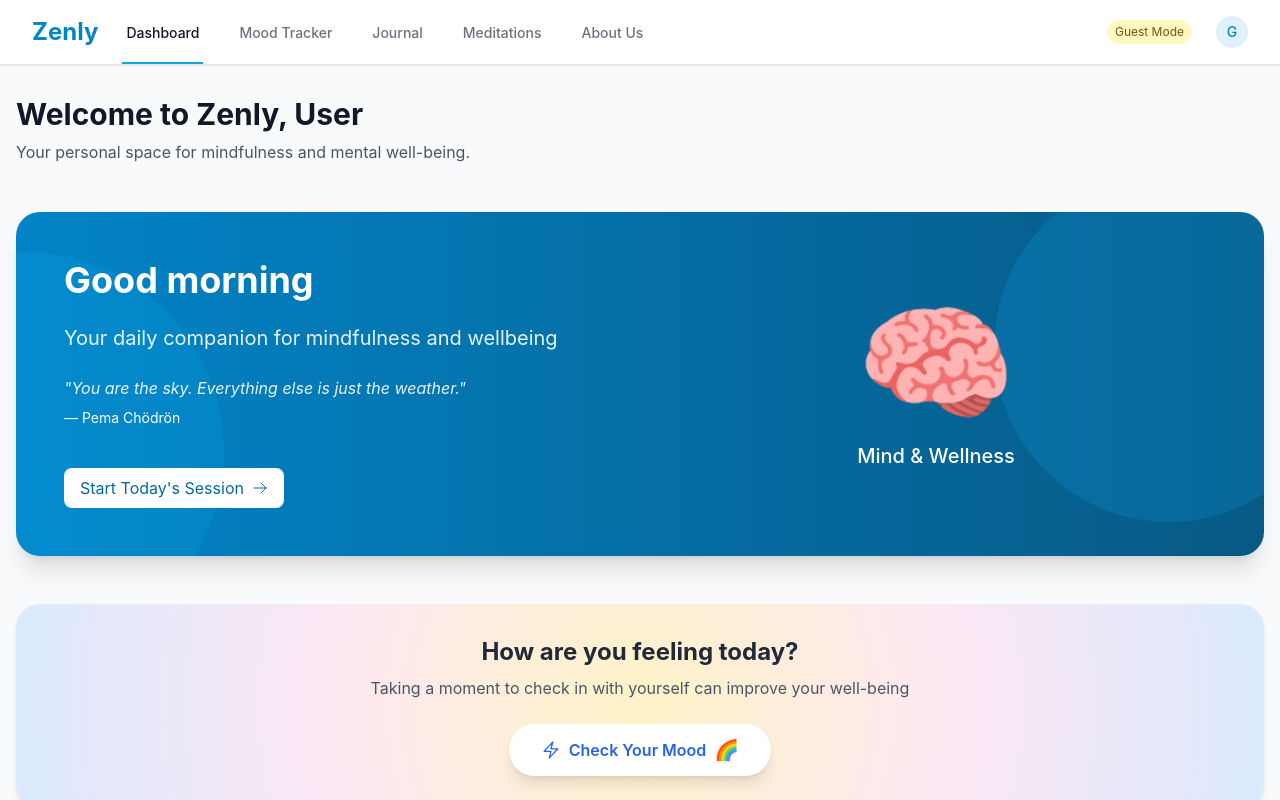
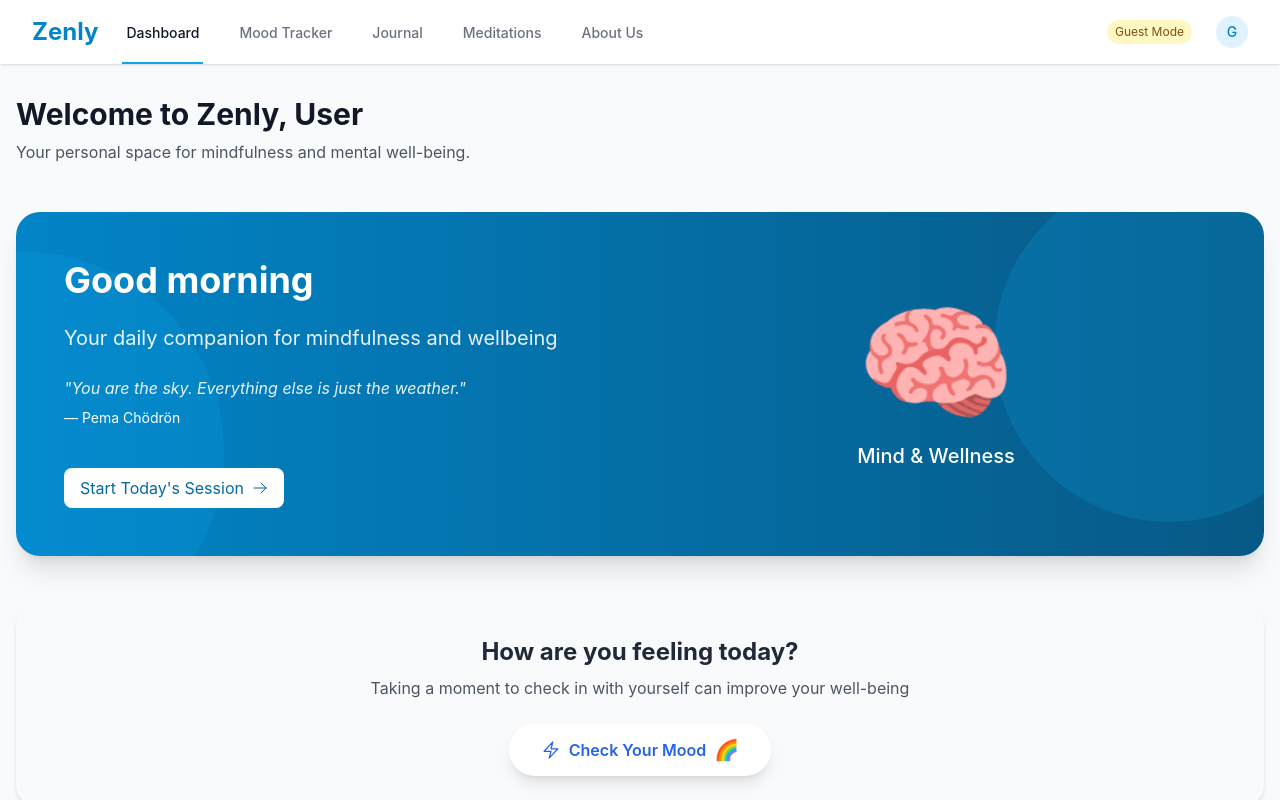
Before and after one commit to rajkhairnaarr/zenly, a React (Vite) app in the folder frontend/: page /login in a window 1280 px wide. Both pictures are taken after a click on the button "Continue as Guest". Shown: the top 800 px of the page. Built offline with nearby package versions, Linux system fonts and the light colour scheme.

Commit message:
Fix build issues: update CSS vendor prefixes and add clean flag to build command

```diff
--- a/frontend/package.json
+++ b/frontend/package.json
@@ -6,7 +6,7 @@
   "scripts": {
     "dev": "vite",
     "build": "vite build",
-    "vercel-build": "vite build",
+    "vercel-build": "vite build --clean",
     "lint": "eslint . --ext js,jsx --report-unused-disable-directives --max-warnings 0",
     "preview": "vite preview"
   },
--- a/frontend/src/index.css
+++ b/frontend/src/index.css
@@ -63,6 +63,8 @@ body {
 
 .bg-gradient-radial {
   background: radial-gradient(circle at center, var(--tw-gradient-stops));
+  background: -webkit-radial-gradient(circle at center, var(--tw-gradient-stops));
+  background: -moz-radial-gradient(circle at center, var(--tw-gradient-stops));
 }
 
 @keyframes fadeIn {
@@ -76,6 +78,7 @@ body {
 
 .animate-fadeIn {
   animation: fadeIn 0.6s ease-in-out forwards;
+  -webkit-animation: fadeIn 0.6s ease-in-out forwards;
 }
 
 /* Additional animations */
```
